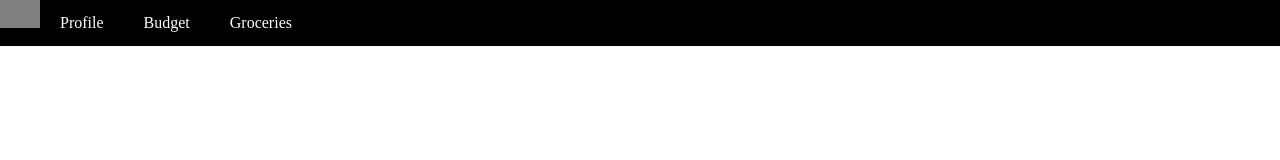
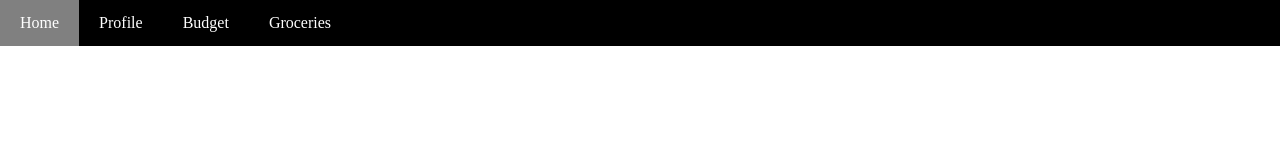
Before and after one commit to knighthawk4227/1800_202510_31, a plain HTML site: page index.html in a window 1280 px wide. Drawn offline with Linux system fonts and the light colour scheme.

Commit message:
Fixed mistake in the navbar

```diff
--- a/index.html
+++ b/index.html
@@ -53,7 +53,7 @@
 
     <nav>
         <ul>
-            <li><a href="#home"></a>Home</li>
+            <li><a href="#home">Home</a></li>
             <li><a href="#profile">Profile</a></li>
             <li><a href="#budget">Budget</a></li>
             <li><a href="#groceries">Groceries</a></li>
```
